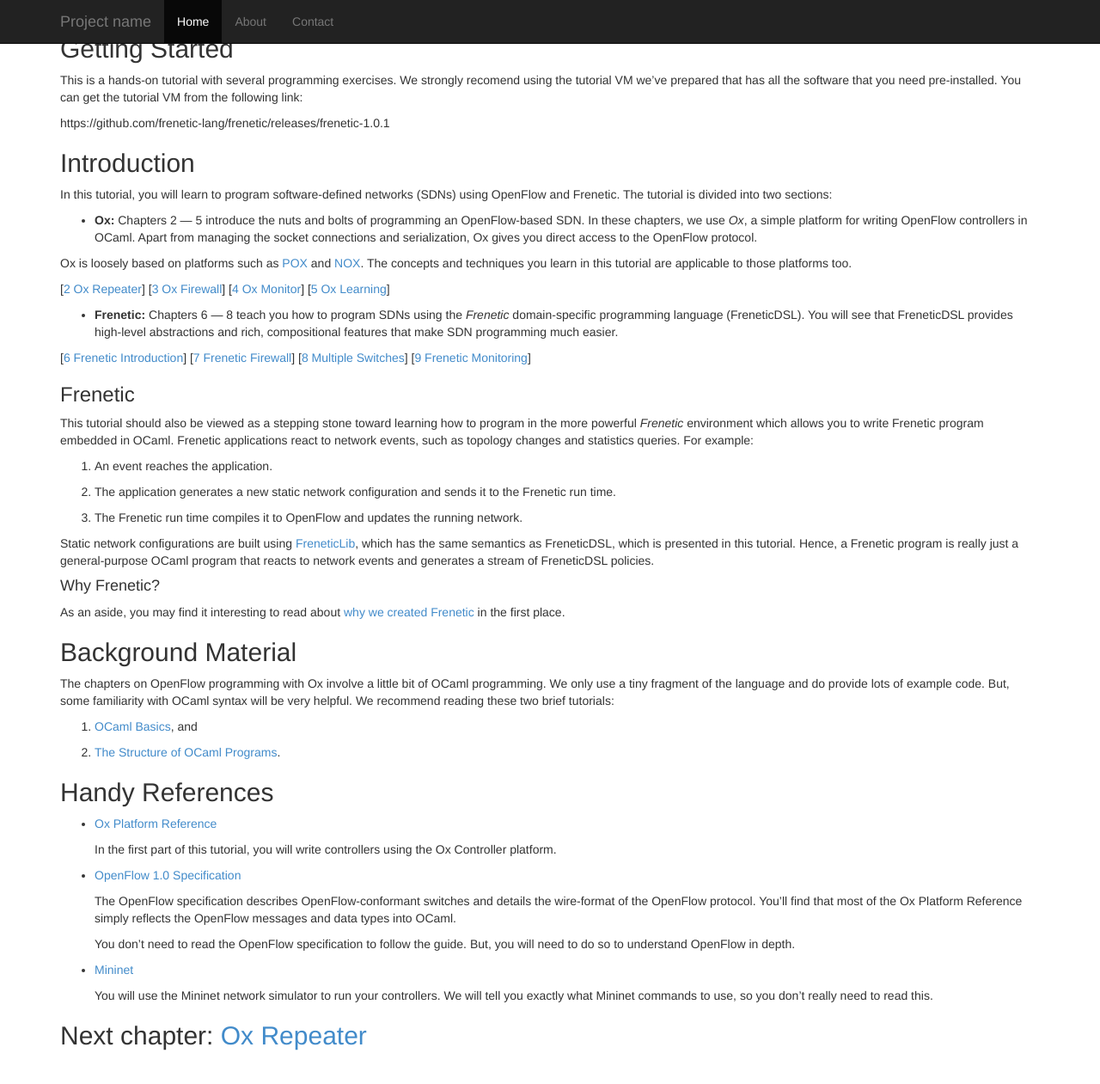
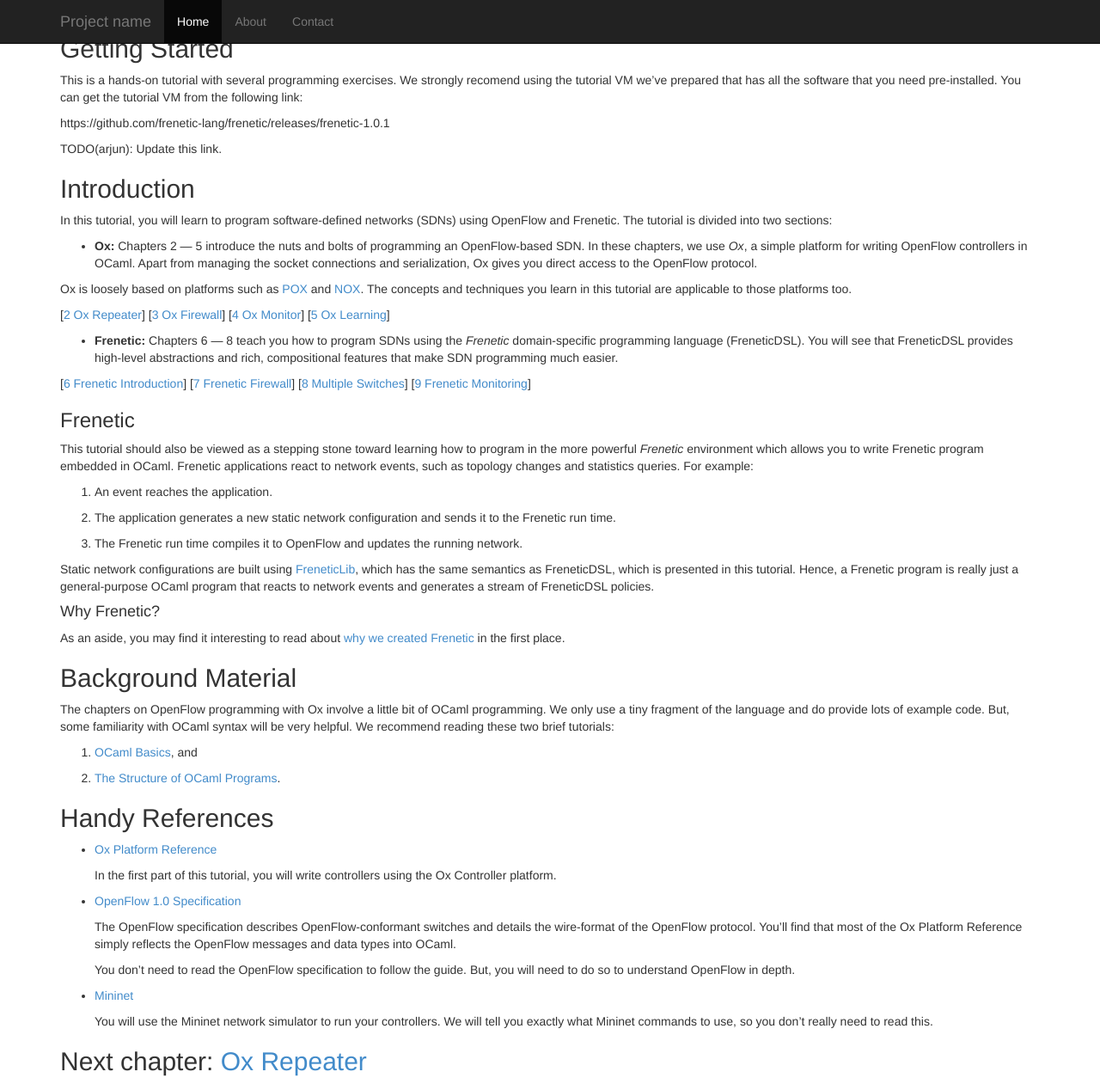
Before and after one commit to frenetic-lang/tutorials, a Jekyll site: the page built from introduction/index.md, in a window 1280 px wide and 1261 px high. Shown: the whole window at 86% size. Built offline with Jekyll 4.4.1, drawn with Linux system fonts in a browser that asks for light colours; nearby versions of some CDN libraries.

Commit message:
Added todo

```diff
--- a/introduction/index.md
+++ b/introduction/index.md
@@ -14,6 +14,8 @@
 VM from the following link:
 
 https://github.com/frenetic-lang/frenetic/releases/frenetic-1.0.1
+
+TODO(arjun): Update this link.
 
 Introduction
 ------------
```
